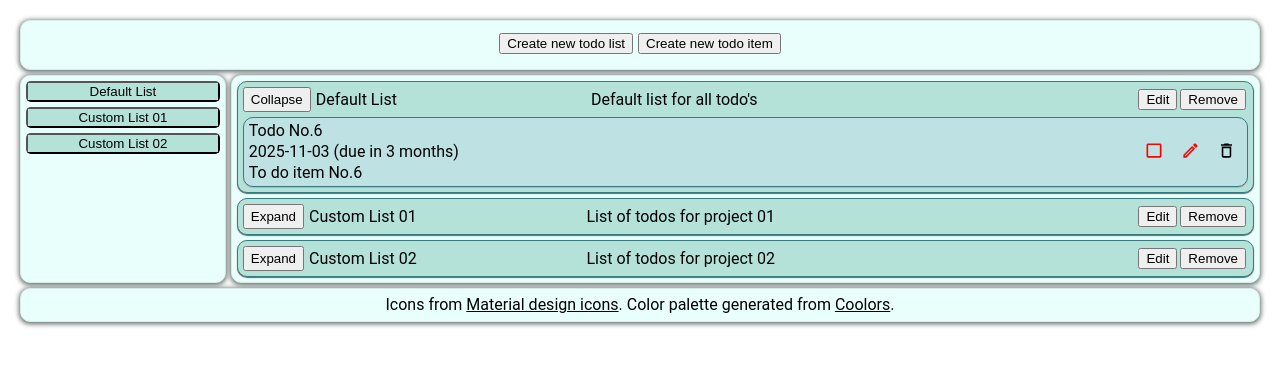
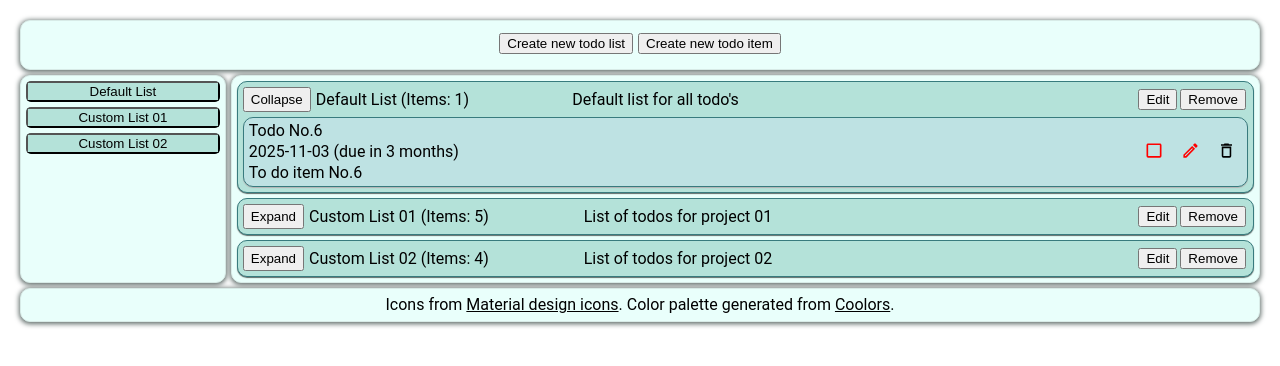
Before and after one commit to ignasc/todo-app, a website built with webpack: page src/template.html in a window 1280 px wide. Built offline with nearby package versions, Linux system fonts and the light colour scheme.

Commit message:
Add todo task counter for each project list.

```diff
--- a/src/UI.js
+++ b/src/UI.js
@@ -120,6 +120,9 @@ function returnProjectsListHtml(){
 
 function returnProjectItemHtml(object){
     /*Generate project item as "li" element*/
+    const todoList = returnTodoList(object.id);
+    const itemCountText = "Items: " + todoList.childElementCount;
+
     const newLiItem = document.createElement("li");
     newLiItem.setAttribute("class", "project-card");
     newLiItem.setAttribute("id", object.id);
@@ -153,7 +156,7 @@ function returnProjectItemHtml(object){
 
     const projectTitle = document.createElement("h1");
     projectTitle.setAttribute("class", "project-title");
-    projectTitle.textContent = object.title;
+    projectTitle.textContent = object.title + " (" + itemCountText + ")";
 
     const projectDescription = document.createElement("p");
     projectDescription.setAttribute("class", "project-description-p");
@@ -206,7 +209,7 @@ function returnProjectItemHtml(object){
 
     newLiItem.appendChild(projectCardHeader);
     newLiItem.appendChild(returnProjectEditFormHtml(object));
-    newLiItem.appendChild(returnTodoList(object.id));
+    newLiItem.appendChild(todoList);
 
     return newLiItem;
 };
@@ -315,6 +318,7 @@ function returnTodoItem(object){
         e.preventDefault();
         todoDelete(object.id);
         todoItem.remove();
+        showMainContent();
     });
 
     //Assemble the element
--- a/src/styles.css
+++ b/src/styles.css
@@ -158,24 +158,25 @@ body{
 }
 
 .project-card-heading > button{
-    flex: 1;
+    flex-grow: 1;
     max-width: max-content;
 }
 
 .project-card-heading > h1{
-    flex: 1;
+    flex-grow: 1;
+    flex-basis: content;
 
     align-self: center;
 }
 
 .project-card-heading > p{
-    flex: 2;
+    flex-grow: 4;
 
     align-self: center;
 }
 
 .project-card-heading > .project-nav{
-    flex: 1;
+    flex-grow: 1;
     max-width: max-content;
 
     display: flex;
```
Also changed, not shown: src/img/chevron-down.svg (added), src/img/chevron-up.svg (added).
